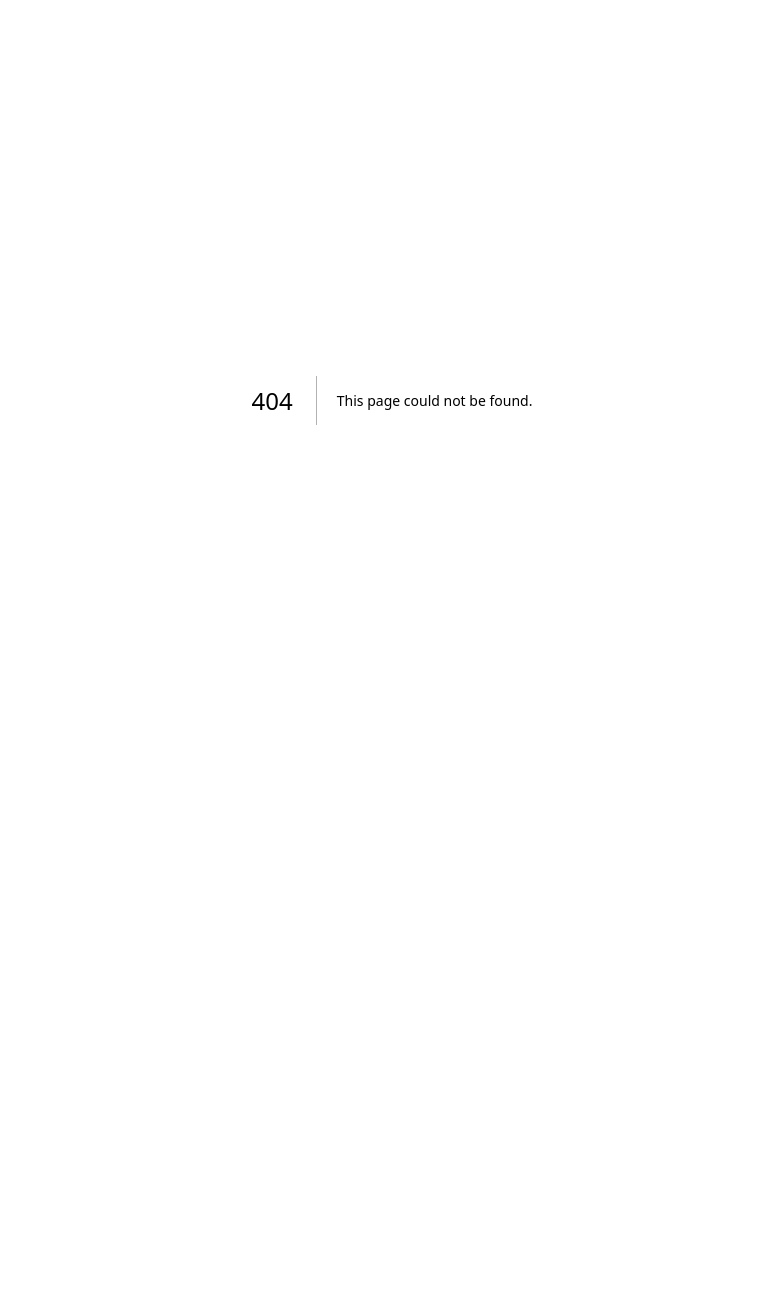
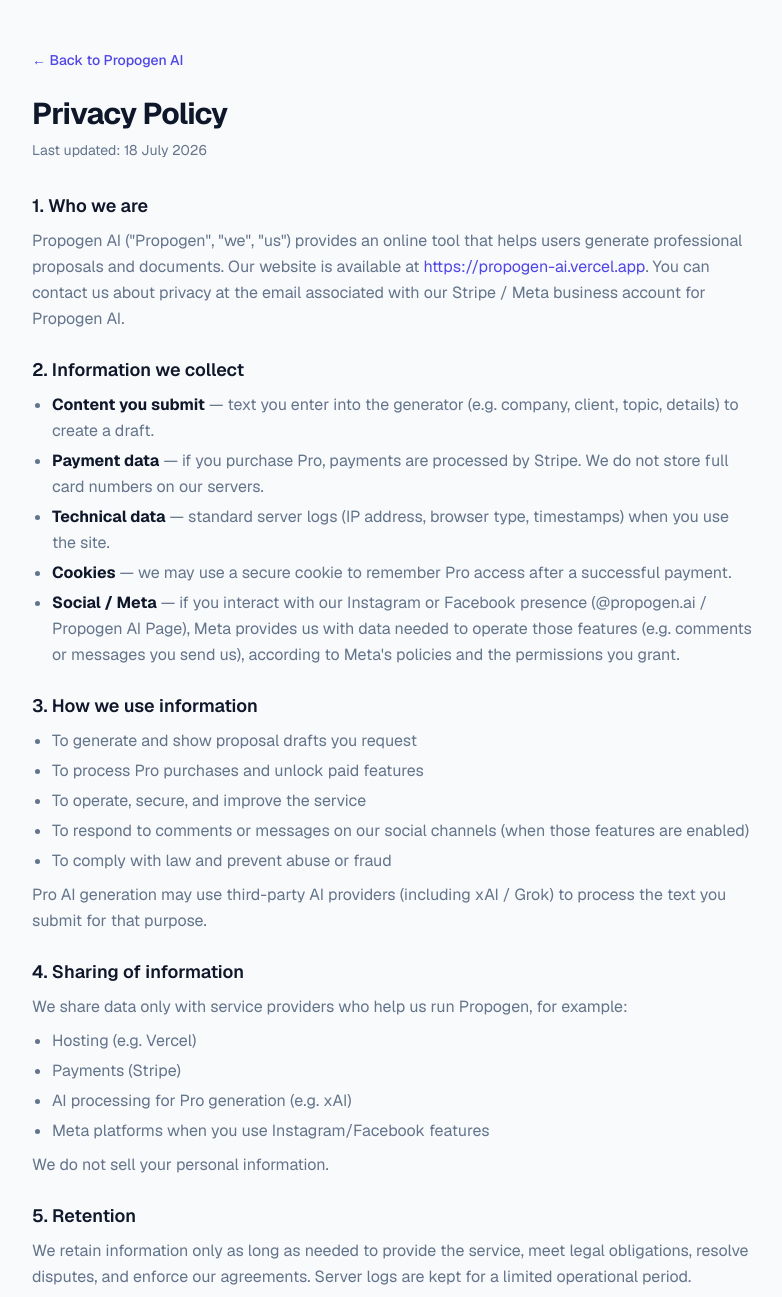
Before and after one commit to haywardjon1972-create/propogen-ai, a Next.js app: page /privacy in a window 1280 px wide. Before the commit this address had no page. Shown: the top 1297 px of the page, without its empty margins (248-1030 px from the left). Before the commit the page ends 800 px from the top, so only its background shows below. Built offline with nearby package versions, Linux system fonts and the light colour scheme.

Commit message:
Add Privacy Policy page for Meta app and site compliance
Public /privacy page covering generator data, Stripe, cookies, AI
providers, and social features, linked from the site footer.

```diff
--- a/app/page.tsx
+++ b/app/page.tsx
@@ -265,7 +265,10 @@
         </div>
         <p className="mx-auto mt-3 max-w-6xl px-4 text-center text-xs text-muted sm:px-6">
           Grok helps write Pro proposals and runs our social content engine —
-          including @propogen.ai on Instagram.
+          including @propogen.ai on Instagram.{" "}
+          <a href="/privacy" className="text-primary underline-offset-2 hover:underline">
+            Privacy Policy
+          </a>
         </p>
       </footer>
     </div>
--- /dev/null
+++ b/app/privacy/page.tsx
@@ -0,0 +1,197 @@
+import type { Metadata } from "next";
+import Link from "next/link";
+
+export const metadata: Metadata = {
+  title: "Privacy Policy — Propogen AI",
+  description: "Privacy Policy for Propogen AI and related services.",
+};
+
+export default function PrivacyPage() {
+  const updated = "18 July 2026";
+
+  return (
+    <div className="mx-auto max-w-3xl flex-1 px-4 py-12 sm:px-6">
+      <Link
+        href="/"
+        className="text-sm font-medium text-primary hover:underline"
+      >
+        ← Back to Propogen AI
+      </Link>
+
+      <h1 className="mt-6 text-3xl font-bold tracking-tight">Privacy Policy</h1>
+      <p className="mt-2 text-sm text-muted">Last updated: {updated}</p>
+
+      <div className="prose-sm mt-8 space-y-6 text-foreground/90 leading-relaxed">
+        <section>
+          <h2 className="text-lg font-semibold text-foreground">1. Who we are</h2>
+          <p className="mt-2 text-muted">
+            Propogen AI (&quot;Propogen&quot;, &quot;we&quot;, &quot;us&quot;) provides an online tool
+            that helps users generate professional proposals and documents.
+            Our website is available at{" "}
+            <a
+              className="text-primary underline-offset-2 hover:underline"
+              href="https://propogen-ai.vercel.app"
+            >
+              https://propogen-ai.vercel.app
+            </a>
+            . You can contact us about privacy at the email associated with
+            our Stripe / Meta business account for Propogen AI.
+          </p>
+        </section>
+
+        <section>
+          <h2 className="text-lg font-semibold text-foreground">
+            2. Information we collect
+          </h2>
+          <ul className="mt-2 list-disc space-y-1 pl-5 text-muted">
+            <li>
+              <strong className="text-foreground">Content you submit</strong>{" "}
+              — text you enter into the generator (e.g. company, client, topic,
+              details) to create a draft.
+            </li>
+            <li>
+              <strong className="text-foreground">Payment data</strong> — if
+              you purchase Pro, payments are processed by Stripe. We do not
+              store full card numbers on our servers.
+            </li>
+            <li>
+              <strong className="text-foreground">Technical data</strong> —
+              standard server logs (IP address, browser type, timestamps) when
+              you use the site.
+            </li>
+            <li>
+              <strong className="text-foreground">Cookies</strong> — we may
+              use a secure cookie to remember Pro access after a successful
+              payment.
+            </li>
+            <li>
+              <strong className="text-foreground">Social / Meta</strong> —
+              if you interact with our Instagram or Facebook presence
+              (@propogen.ai / Propogen AI Page), Meta provides us with data
+              needed to operate those features (e.g. comments or messages you
+              send us), according to Meta&apos;s policies and the permissions
+              you grant.
+            </li>
+          </ul>
+        </section>
+
+        <section>
+          <h2 className="text-lg font-semibold text-foreground">
+            3. How we use information
+          </h2>
+          <ul className="mt-2 list-disc space-y-1 pl-5 text-muted">
+            <li>To generate and show proposal drafts you request</li>
+            <li>To process Pro purchases and unlock paid features</li>
+            <li>To operate, secure, and improve the service</li>
+            <li>
+              To respond to comments or messages on our social channels (when
+              those features are enabled)
+            </li>
+            <li>To comply with law and prevent abuse or fraud</li>
+          </ul>
+          <p className="mt-2 text-muted">
+            Pro AI generation may use third-party AI providers (including xAI /
+            Grok) to process the text you submit for that purpose.
+          </p>
+        </section>
+
+        <section>
+          <h2 className="text-lg font-semibold text-foreground">
+            4. Sharing of information
+          </h2>
+          <p className="mt-2 text-muted">
+            We share data only with service providers who help us run Propogen,
+            for example:
+          </p>
+          <ul className="mt-2 list-disc space-y-1 pl-5 text-muted">
+            <li>Hosting (e.g. Vercel)</li>
+            <li>Payments (Stripe)</li>
+            <li>AI processing for Pro generation (e.g. xAI)</li>
+            <li>Meta platforms when you use Instagram/Facebook features</li>
+          </ul>
+          <p className="mt-2 text-muted">
+            We do not sell your personal information.
+          </p>
+        </section>
+
+        <section>
+          <h2 className="text-lg font-semibold text-foreground">5. Retention</h2>
+          <p className="mt-2 text-muted">
+            We retain information only as long as needed to provide the
+            service, meet legal obligations, resolve disputes, and enforce our
+            agreements. Server logs are kept for a limited operational period.
+          </p>
+        </section>
+
+        <section>
+          <h2 className="text-lg font-semibold text-foreground">6. Security</h2>
+          <p className="mt-2 text-muted">
+            We use reasonable technical and organisational measures to protect
+            information (including HTTPS and restricted access to secrets).
+            No method of transmission or storage is 100% secure.
+          </p>
+        </section>
+
+        <section>
+          <h2 className="text-lg font-semibold text-foreground">
+            7. Your choices
+          </h2>
+          <p className="mt-2 text-muted">
+            You may stop using the service at any time. You can clear cookies
+            in your browser. For questions or requests about your data (access,
+            correction, or deletion where applicable), contact us using the
+            business email linked to Propogen AI.
+          </p>
+        </section>
+
+        <section>
+          <h2 className="text-lg font-semibold text-foreground">
+            8. Children
+          </h2>
+          <p className="mt-2 text-muted">
+            Propogen is not directed at children under 16. We do not knowingly
+            collect personal information from children.
+          </p>
+        </section>
+
+        <section>
+          <h2 className="text-lg font-semibold text-foreground">
+            9. International users
+          </h2>
+          <p className="mt-2 text-muted">
+            Our service may be hosted in different regions. By using Propogen
+            you understand that information may be processed in countries where
+            our providers operate.
+          </p>
+        </section>
+
+        <section>
+          <h2 className="text-lg font-semibold text-foreground">
+            10. Changes
+          </h2>
+          <p className="mt-2 text-muted">
+            We may update this Privacy Policy from time to time. The &quot;Last
+            updated&quot; date at the top will change when we do. Continued use
+            of the service after changes means you accept the updated policy.
+          </p>
+        </section>
+
+        <section>
+          <h2 className="text-lg font-semibold text-foreground">11. Contact</h2>
+          <p className="mt-2 text-muted">
+            Propogen AI — privacy enquiries via the contact email on our
+            Stripe merchant / Meta business profile for Propogen AI, or through
+            our public website at{" "}
+            <a
+              className="text-primary underline-offset-2 hover:underline"
+              href="https://propogen-ai.vercel.app"
+            >
+              propogen-ai.vercel.app
+            </a>
+            .
+          </p>
+        </section>
+      </div>
+    </div>
+  );
+}
```
